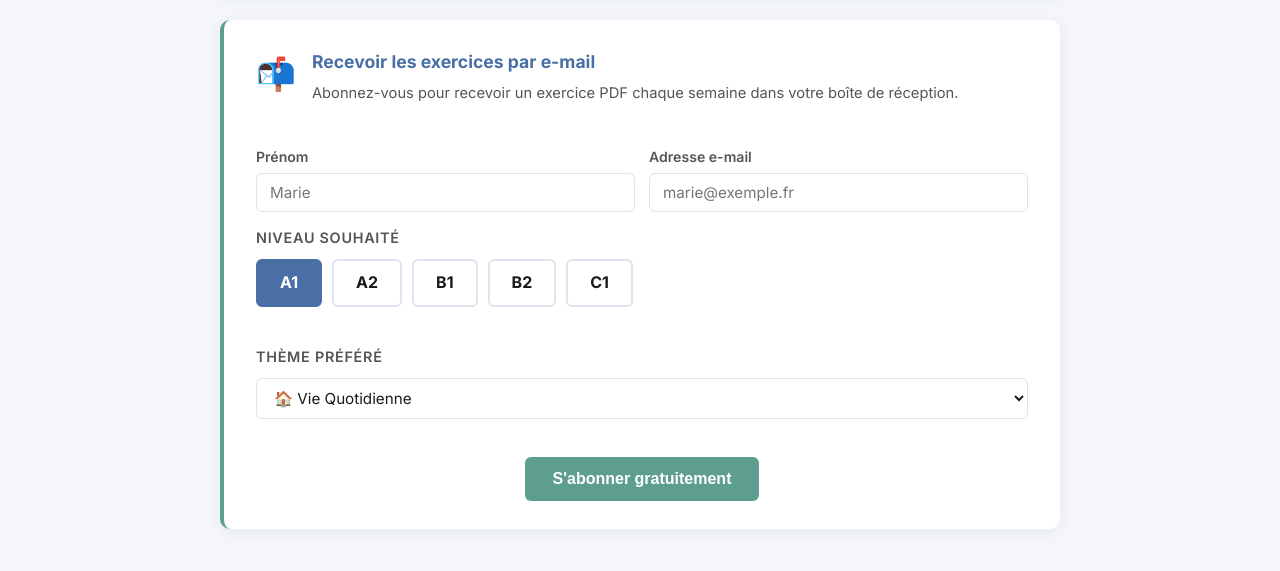
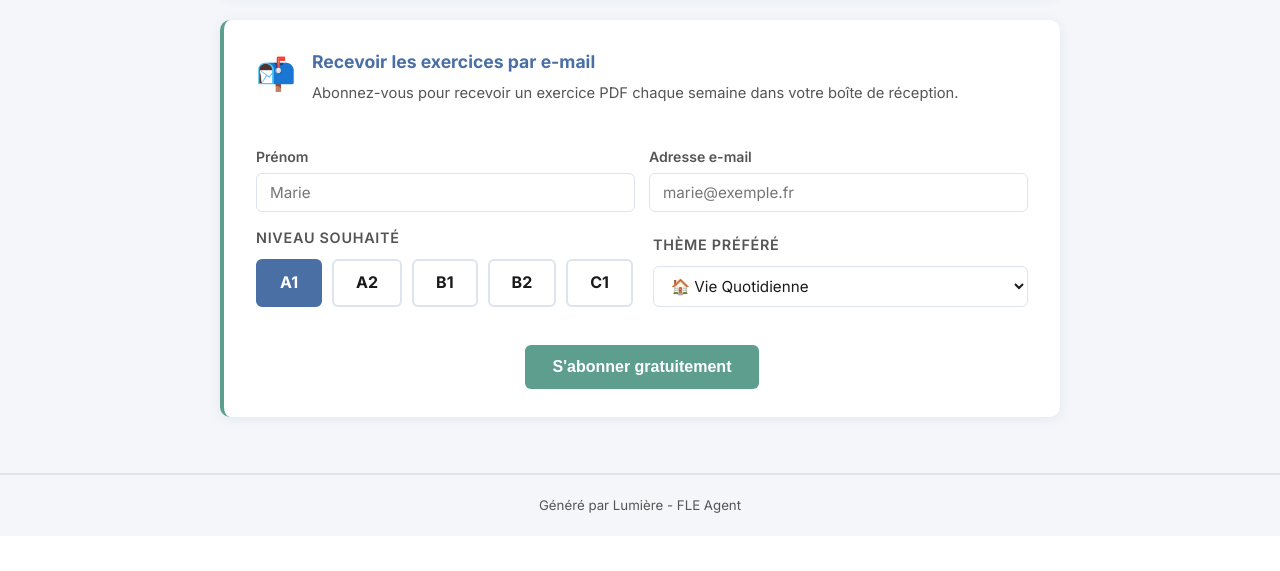
Before and after one commit to nuvita97/fle-agent, a Flask app: page / in a window 1280 px wide. Shown: the part 761-1332 px from the top of the page. After the commit the page ends 1274 px from the top, so only its background shows below. Run offline with Flask 3, Linux system fonts and the light colour scheme.

Commit message:
Align options in Subscription form

```diff
--- a/static/css/style.css
+++ b/static/css/style.css
@@ -237,6 +237,7 @@ a:hover { text-decoration: underline; }
   transition: border-color 0.15s;
 }
 .form-field input:focus { border-color: var(--accent); }
+.sub-prefs-row { display: flex; align-items: flex-end; gap: 20px; flex-wrap: wrap; }
 .sub-topic-select {
   width: 100%;
   padding: 9px 13px;
--- a/templates/index.html
+++ b/templates/index.html
@@ -76,8 +76,9 @@
         </div>
       </div>
 
-      <!-- Level preference -->
-      <div class="field-group">
+      <!-- Level + Topic preference (same row) -->
+      <div class="sub-prefs-row">
+        <div class="field-group" style="flex:0 0 auto;">
           <label class="field-label">{{ t.sub_level_label }}</label>
           <div class="level-buttons">
             {% for lvl in levels %}
@@ -88,9 +89,7 @@
             {% endfor %}
           </div>
         </div>
-
-      <!-- Topic preference -->
-      <div class="field-group">
+        <div class="field-group" style="flex:1 1 auto;">
           <label class="field-label">{{ t.sub_topic_label }}</label>
           <select name="sub_topic" class="sub-topic-select">
             {% for key, display in topics.items() %}
@@ -99,6 +98,7 @@
             </option>
             {% endfor %}
           </select>
+        </div>
       </div>
 
       {% if sub_error %}
```
Lines whose indentation alone changed are shown as unchanged.
